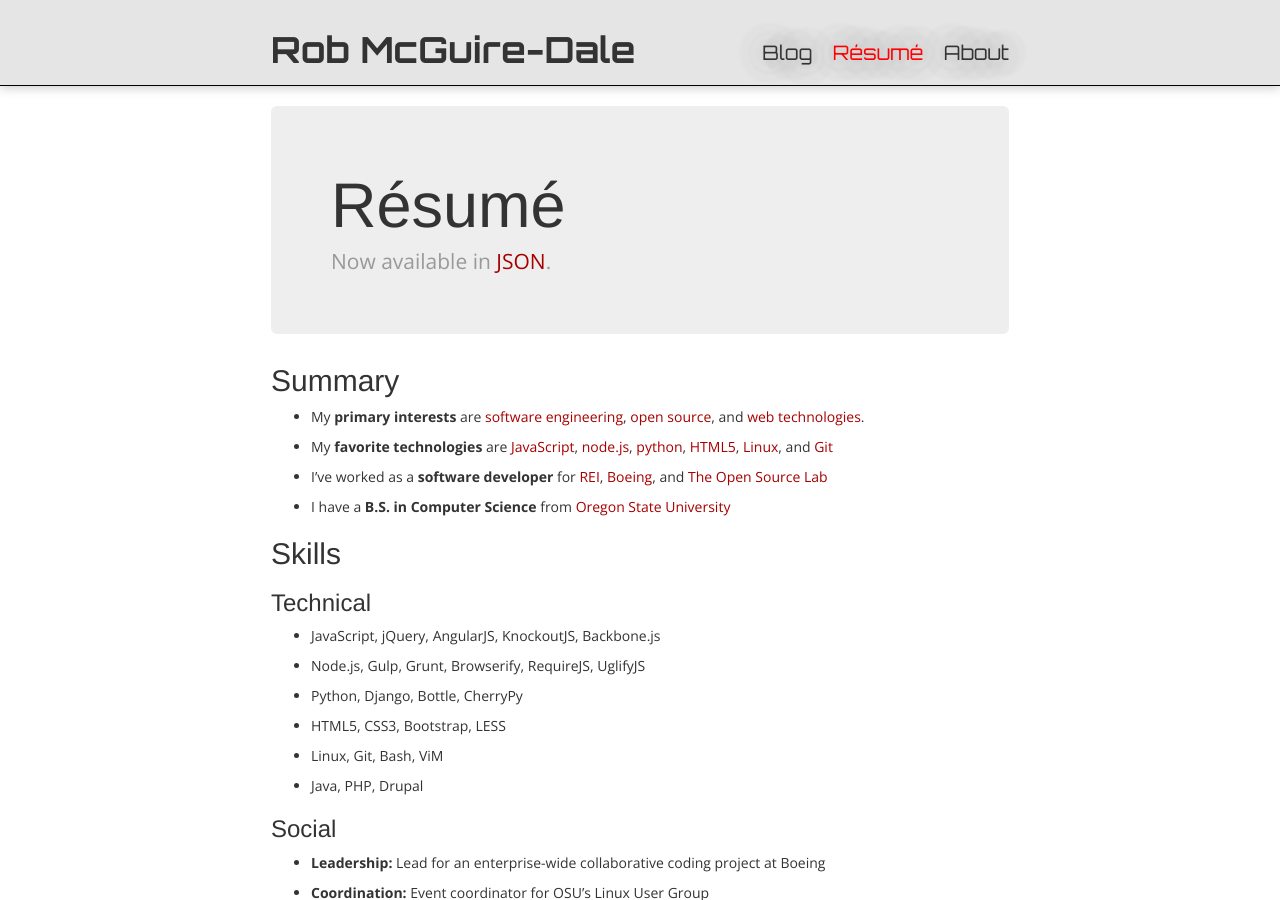
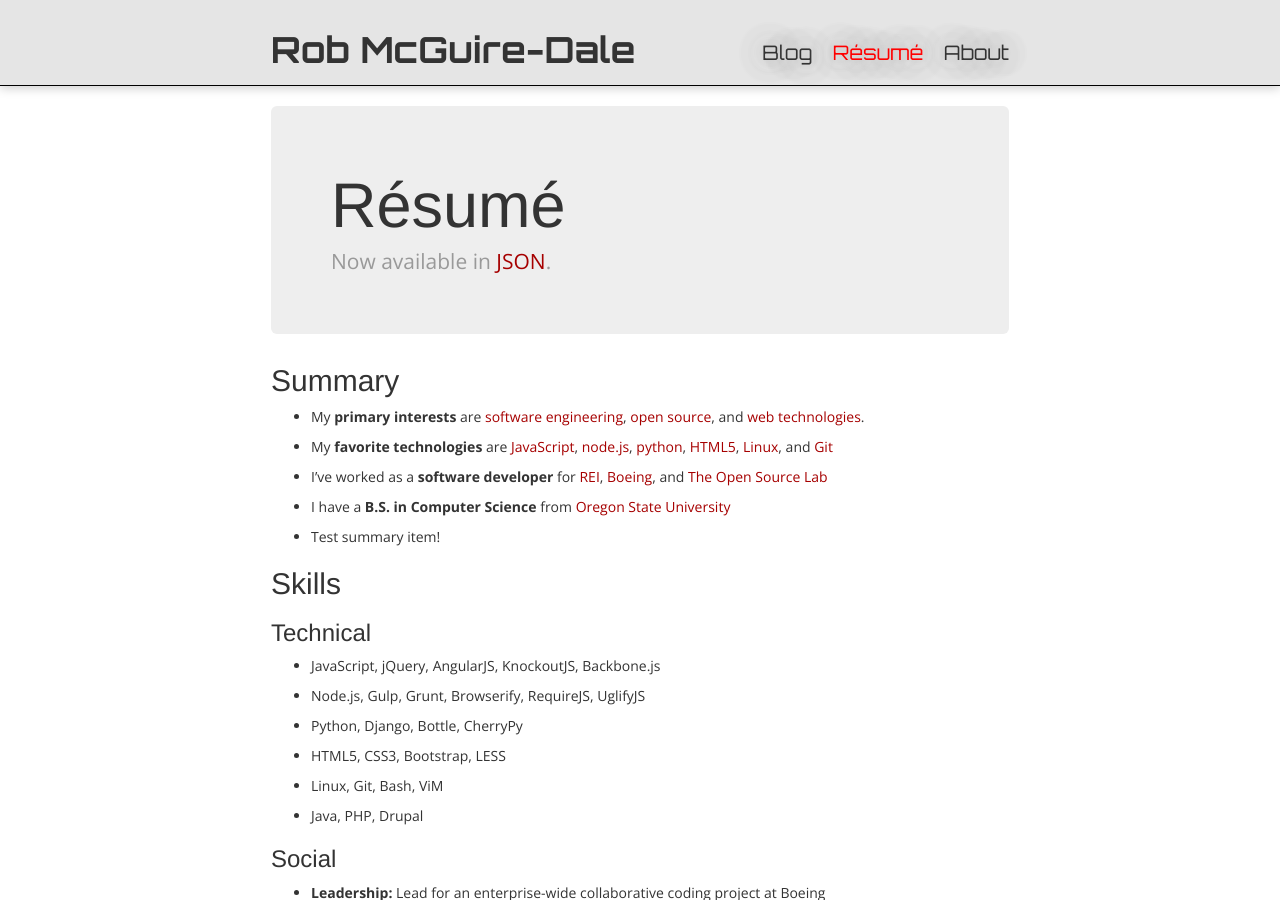
Before and after one commit to robatron/website, a Jekyll site: the page built from resume/index.html, in a window 1280 px wide and 900 px high. Built offline with Jekyll 4.4.1, drawn with Linux system fonts in a browser that asks for light colours; Markdown is read by kramdown in place of the engine named in the settings.

Commit message:
Update resume.yml

```diff
--- a/_data/resume.yml
+++ b/_data/resume.yml
@@ -13,6 +13,7 @@ summary:
     - My **favorite technologies** are [JavaScript](//en.wikipedia.org/wiki/JavaScript), [node.js](//nodejs.org), [python](//python.org), [HTML5](//en.wikipedia.org/wiki/HTML5), [Linux](//en.wikipedia.org/wiki/Linux), and [Git](//en.wikipedia.org/wiki/Git_\(software\))
     - I've worked as a **software developer** for [REI](//rei.com), [Boeing](//boeing.com), and [The Open Source Lab](//osuosl.org)
     - I have a **B.S. in Computer Science** from [Oregon State University](//osu.edu)
+    - Test summary item!
 
 
 skills:
```
